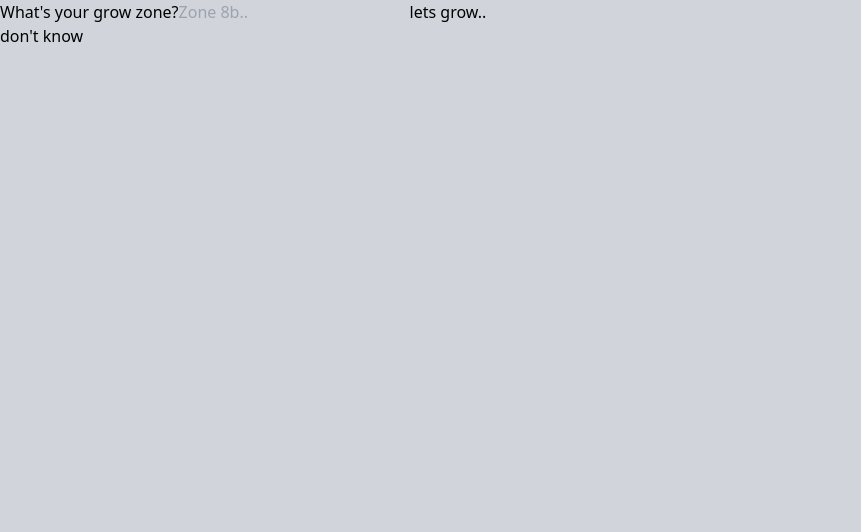
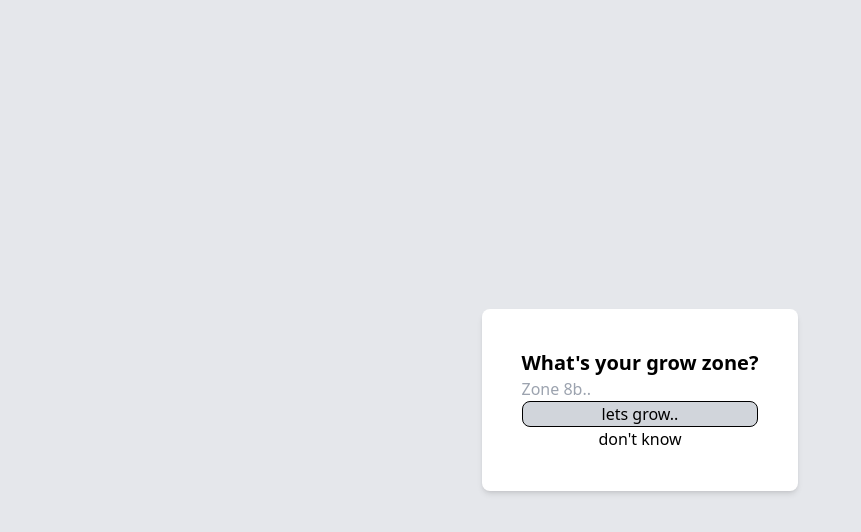
Before and after one commit to MicahBear/Thumb, a React (Vite) app: page / in a window 1280 px wide. Shown: the top 532 px of the page, without its empty margins (0-861 px from the left). Built offline with nearby package versions, Linux system fonts and the light colour scheme.

Commit message:
basic css to first-page

```diff
--- a/src/index.css
+++ b/src/index.css
@@ -2,6 +2,22 @@
 @tailwind components;
 @tailwind utilities;
 
-* {
+/* * {
+  background-color: rgb(209 213 219);
+} */
+
+button:focus {
+  outline: 1px dotted;
+  outline: 5px auto -webkit-focus-ring-color;
+}
+button {
+  border: 1px solid black;
   background-color: rgb(209 213 219);
 }
+
+.first-page {
+  background-color: #e5e7eb;
+}
+.first--container {
+  margin: 0 auto;
+}
--- a/src/pages/first.jsx
+++ b/src/pages/first.jsx
@@ -12,17 +12,23 @@ export default function First() {
 
   const handleSubmit = (e) => {
     e.preventDefault();
-    // pulling in user input from how js does it.
+    // pulling in user input
     const zone = e.target.elements.zoneInput.value;
     console.log(zone);
-    // localStorage.setItem(grow, userZone);
+    // localStorage.setItem(zone, zone);
     navigate("/dashboard", { state: { zone } });
   };
 
   return (
-    <div className="first-page">
-      <form onSubmit={handleSubmit}>
-        <label htmlFor="zoneInput">What's your grow zone?</label>
+    <main className="first-page flex items-center justify-center min-h-screen">
+      <section className="first--container flex flex-col items-center justify-center relative bg-white p-10 rounded-lg shadow-md">
+        <form className="first--form flex flex-col" onSubmit={handleSubmit}>
+          <h1
+            className="first--labelInput text-xl font-bold"
+            htmlFor="zoneInput"
+          >
+            What's your grow zone?
+          </h1>
           <input
             id="zoneInput"
             type="text"
@@ -30,11 +36,14 @@ export default function First() {
             placeholder="Zone 8b.."
             onChange={(e) => setUserZone(e.target.value)}
           />
-        <a type="submit">lets grow..</a>
+          <button className="rounded-lg first--submit" type="submit">
+            lets grow..
+          </button>
         </form>
-      <a className="first--btn" onClick={dontKnow}>
+        <a className="first--dkBtn" onClick={dontKnow}>
           don't know
         </a>
-    </div>
+      </section>
+    </main>
   );
 }
```
Lines whose indentation alone changed are shown as unchanged.
